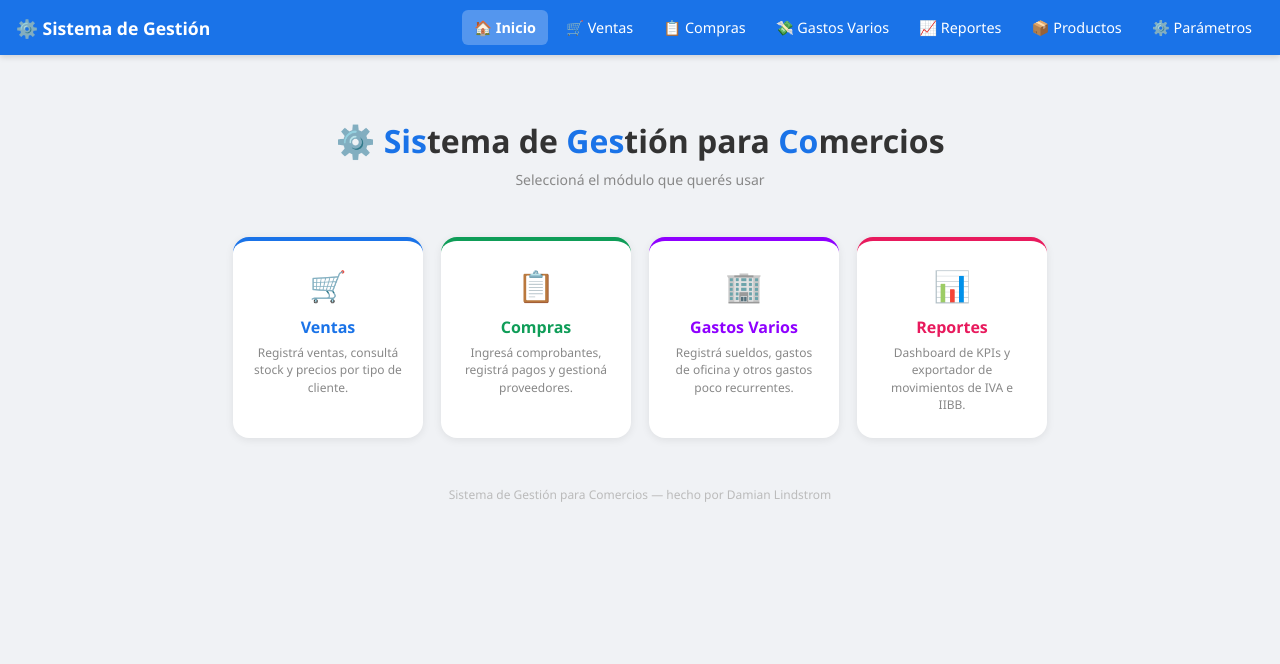
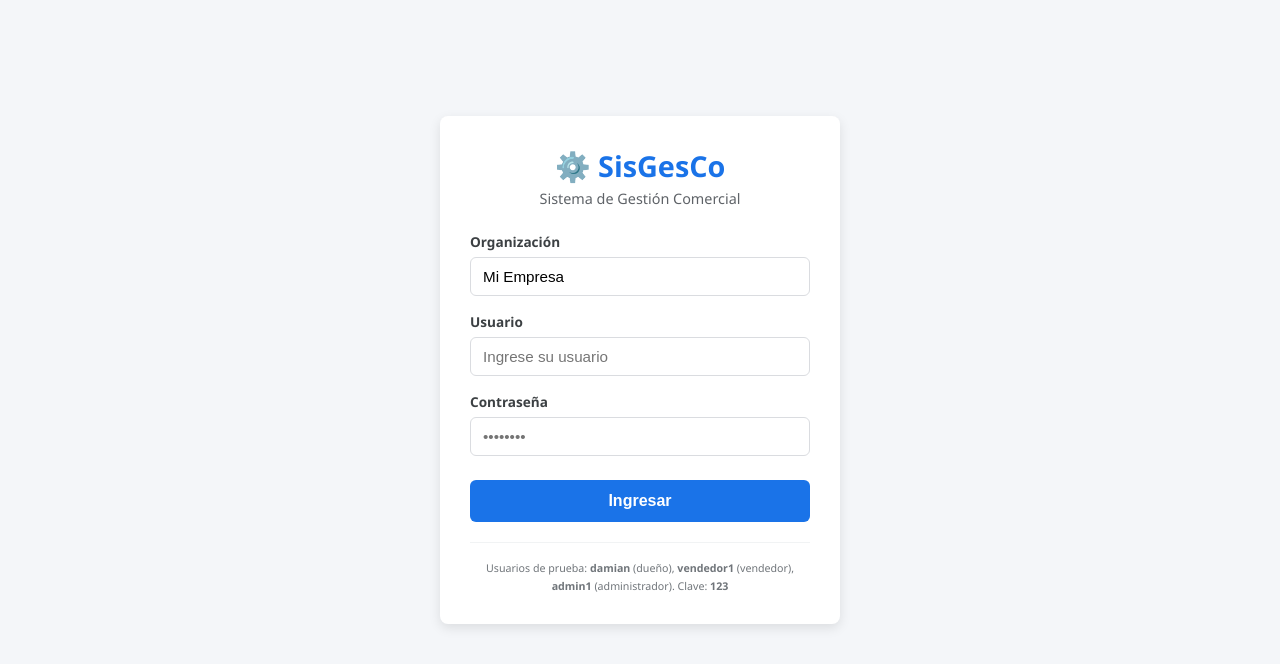
Before and after one commit to damianlindstrom/SisGesCo, an Angular app: page /login in a window 1280 px wide. Before the commit this address led to /. Shown: the top 664 px of the page. Built offline with nearby package versions, Linux system fonts and the light colour scheme.

Commit message:
Simulación de login por roles

```diff
--- a/src/app/app.routes.ts
+++ b/src/app/app.routes.ts
@@ -6,16 +6,54 @@ import { GastosVariosComponent } from './pages/gastos-varios/gastos-varios.compo
 import { ReportesComponent } from './pages/reportes/reportes.component';
 import { ProductosComponent } from './pages/productos/productos.component';
 import { ParametrosComponent } from './pages/parametros/parametros.component';
+import { LoginComponent } from './pages/login/login.component';
+import { AuthGuard } from './core/auth.guard';
 
-// Rutas equivalentes a los "form=" de doGet en Codigo.gs:
-// index -> home, ventas, compras, gastos_varios -> gastos-varios, reportes
 export const routes: Routes = [
-  { path: '', component: HomeComponent, pathMatch: 'full' },
-  { path: 'ventas', component: VentasComponent },
-  { path: 'compras', component: ComprasComponent },
-  { path: 'gastos-varios', component: GastosVariosComponent },
-  { path: 'reportes', component: ReportesComponent },
-  { path: 'productos', component: ProductosComponent },
-  { path: 'parametros', component: ParametrosComponent },
+  { path: 'login', component: LoginComponent },
+  { path: 'home', redirectTo: '', pathMatch: 'full' },
+
+  {
+    path: '',
+    component: HomeComponent,
+    canActivate: [AuthGuard],
+    data: { roles: ['dueño', 'vendedor', 'administrador'] }
+  },
+  {
+    path: 'ventas',
+    component: VentasComponent,
+    canActivate: [AuthGuard],
+    data: { roles: ['vendedor'] }
+  },
+  {
+    path: 'compras',
+    component: ComprasComponent,
+    canActivate: [AuthGuard],
+    data: { roles: ['administrador'] }
+  },
+  {
+    path: 'gastos-varios',
+    component: GastosVariosComponent,
+    canActivate: [AuthGuard],
+    data: { roles: ['administrador'] }
+  },
+  {
+    path: 'reportes',
+    component: ReportesComponent,
+    canActivate: [AuthGuard],
+    data: { roles: ['vendedor', 'administrador'] }
+  },
+  {
+    path: 'productos',
+    component: ProductosComponent,
+    canActivate: [AuthGuard],
+    data: { roles: ['vendedor', 'administrador'] }
+  },
+  {
+    path: 'parametros',
+    component: ParametrosComponent,
+    canActivate: [AuthGuard],
+    data: { roles: ['dueño'] }
+  },
   { path: '**', redirectTo: '' },
 ];
--- /dev/null
+++ b/src/app/core/auth.service.ts
@@ -0,0 +1,44 @@
+import { Injectable } from '@angular/core';
+import { Router } from '@angular/router';
+
+@Injectable({
+  providedIn: 'root'
+})
+export class AuthService {
+  // Base de datos simulada
+  private usuarios = [
+    { usuario: 'super', password: 'superusuario1', rol: 'dueño', organizacion: 'Mi Empresa' },
+    { usuario: 'vendedor', password: 'vendedor1', rol: 'vendedor', organizacion: 'Mi Empresa' },
+    { usuario: 'administrador', password: 'administrador1', rol: 'administrador', organizacion: 'Mi Empresa' }
+  ];
+
+  constructor(private router: Router) {}
+
+  login(usuario: string, password: string, organizacion: string): boolean {
+  const user = this.usuarios.find(u => u.usuario === usuario && u.password === password);
+  if (user) {
+    const usuarioConOrganizacion = { ...user, organizacion };
+    localStorage.setItem('usuarioActual', JSON.stringify(usuarioConOrganizacion));
+    return true;
+  }
+  return false;
+}
+
+  logout(): void {
+    localStorage.removeItem('usuarioActual');
+    this.router.navigate(['/login']);
+  }
+
+  obtenerUsuarioActual(): any {
+    const userStr = localStorage.getItem('usuarioActual');
+    return userStr ? JSON.parse(userStr) : null;
+  }
+
+  tienePermiso(rolesPermitidos: string[]): boolean {
+    const user = this.obtenerUsuarioActual();
+    if (!user) return false;
+    // El dueño siempre tiene acceso a todo, atajo conveniente
+    if (user.rol === 'dueño') return true;
+    return rolesPermitidos.includes(user.rol);
+  }
+}
--- a/src/app/pages/home/home.component.ts
+++ b/src/app/pages/home/home.component.ts
@@ -1,6 +1,7 @@
 import { Component } from '@angular/core';
 import { CommonModule } from '@angular/common';
 import { RouterLink } from '@angular/router';
+import { AuthService } from '../../core/auth.service';
 
 interface ModuloHome {
   ruta: string;
@@ -8,13 +9,42 @@ interface ModuloHome {
   icono: string;
   titulo: string;
   desc: string;
+  roles: string[];
 }
 
 const MODULOS: ModuloHome[] = [
-  { ruta: '/ventas', clase: 'ventas', icono: '🛒', titulo: 'Ventas', desc: 'Registrá ventas, consultá stock y precios por tipo de cliente.' },
-  { ruta: '/compras', clase: 'compras', icono: '📋', titulo: 'Compras', desc: 'Ingresá comprobantes, registrá pagos y gestioná proveedores.' },
-  { ruta: '/gastos-varios', clase: 'gastos-varios', icono: '🏢', titulo: 'Gastos Varios', desc: 'Registrá sueldos, gastos de oficina y otros gastos poco recurrentes.' },
-  { ruta: '/reportes', clase: 'reportes', icono: '📊', titulo: 'Reportes', desc: 'Dashboard de KPIs y exportador de movimientos de IVA e IIBB.' },
+  {
+    ruta: '/ventas',
+    clase: 'ventas',
+    icono: '🛒',
+    titulo: 'Ventas',
+    desc: 'Registrá ventas, consultá stock y precios por tipo de cliente.',
+    roles: ['vendedor']
+  },
+  {
+    ruta: '/compras',
+    clase: 'compras',
+    icono: '📋',
+    titulo: 'Compras',
+    desc: 'Ingresá comprobantes, registrá pagos y gestioná proveedores.',
+    roles: ['administrador']
+  },
+  {
+    ruta: '/gastos-varios',
+    clase: 'gastos-varios',
+    icono: '🏢',
+    titulo: 'Gastos Varios',
+    desc: 'Registrá sueldos, gastos de oficina y otros gastos poco recurrentes.',
+    roles: ['administrador']
+  },
+  {
+    ruta: '/reportes',
+    clase: 'reportes',
+    icono: '📊',
+    titulo: 'Reportes',
+    desc: 'Dashboard de KPIs y exportador de movimientos de IVA e IIBB.',
+    roles: ['vendedor', 'administrador']
+  },
 ];
 
 @Component({
@@ -25,5 +55,9 @@ const MODULOS: ModuloHome[] = [
   styleUrl: './home.component.css'
 })
 export class HomeComponent {
-  modulos = MODULOS;
+  constructor(private authService: AuthService) {}
+
+  get modulos(): ModuloHome[] {
+    return MODULOS.filter(m => this.authService.tienePermiso(m.roles));
+  }
 }
--- /dev/null
+++ b/src/app/pages/login/login.component.css
@@ -0,0 +1,100 @@
+.login-container {
+  display: flex;
+  justify-content: center;
+  align-items: center;
+  min-height: calc(100vh - 60px);
+  background-color: #f4f6f9;
+  padding: 20px;
+}
+
+.login-card {
+  background: white;
+  width: 100%;
+  max-width: 400px;
+  padding: 30px;
+  border-radius: 8px;
+  box-shadow: 0 4px 12px rgba(0, 0, 0, 0.1);
+}
+
+.login-header {
+  text-align: center;
+  margin-bottom: 24px;
+}
+
+.login-header h2 {
+  margin: 0;
+  color: #1a73e8;
+  font-size: 1.8rem;
+}
+
+.login-header p {
+  margin: 4px 0 0;
+  color: #5f6368;
+  font-size: 0.9rem;
+}
+
+.login-form {
+  display: flex;
+  flex-direction: column;
+  gap: 16px;
+}
+
+.form-group {
+  display: flex;
+  flex-direction: column;
+  gap: 6px;
+}
+
+.form-group label {
+  font-size: 0.85rem;
+  font-weight: 600;
+  color: #3c4043;
+}
+
+.form-group input {
+  padding: 10px 12px;
+  border: 1px solid #dadce0;
+  border-radius: 6px;
+  font-size: 0.95rem;
+  outline: none;
+  transition: border-color 0.2s;
+}
+
+.form-group input:focus {
+  border-color: #1a73e8;
+}
+
+.error-alert {
+  background-color: #fce8e6;
+  color: #c5221f;
+  padding: 10px;
+  border-radius: 6px;
+  font-size: 0.85rem;
+  text-align: center;
+}
+
+.btn-login {
+  background-color: #1a73e8;
+  color: white;
+  border: none;
+  padding: 12px;
+  border-radius: 6px;
+  font-size: 1rem;
+  font-weight: 600;
+  cursor: pointer;
+  transition: background-color 0.2s;
+  margin-top: 8px;
+}
+
+.btn-login:hover {
+  background-color: #1557b0;
+}
+
+.login-footer {
+  margin-top: 20px;
+  padding-top: 15px;
+  border-top: 1px solid #f1f3f4;
+  text-align: center;
+  color: #70757a;
+  font-size: 0.8rem;
+}
--- /dev/null
+++ b/src/app/pages/login/login.component.html
@@ -0,0 +1,56 @@
+<div class="login-container">
+  <div class="login-card">
+    <div class="login-header">
+      <h2>⚙️ SisGesCo</h2>
+      <p>Sistema de Gestión Comercial</p>
+    </div>
+
+    <form (ngSubmit)="onSubmit()" class="login-form">
+      <div class="form-group">
+        <label for="organizacion">Organización</label>
+        <input
+          type="text"
+          id="organizacion"
+          [(ngModel)]="organizacion"
+          name="organizacion"
+          placeholder="Ej: Mi Empresa"
+          required
+        />
+      </div>
+
+      <div class="form-group">
+        <label for="usuario">Usuario</label>
+        <input
+          type="text"
+          id="usuario"
+          [(ngModel)]="usuario"
+          name="usuario"
+          placeholder="Ingrese su usuario"
+          required
+        />
+      </div>
+
+      <div class="form-group">
+        <label for="password">Contraseña</label>
+        <input
+          type="password"
+          id="password"
+          [(ngModel)]="password"
+          name="password"
+          placeholder="••••••••"
+          required
+        />
+      </div>
+
+      <div *ngIf="errorMensaje" class="error-alert">
+        {{ errorMensaje }}
+      </div>
+
+      <button type="submit" class="btn-login">Ingresar</button>
+    </form>
+
+    <div class="login-footer">
+      <small>Usuarios de prueba: <b>damian</b> (dueño), <b>vendedor1</b> (vendedor), <b>admin1</b> (administrador). Clave: <b>123</b></small>
+    </div>
+  </div>
+</div>
--- /dev/null
+++ b/src/app/pages/login/login.component.ts
@@ -0,0 +1,37 @@
+import { Component } from '@angular/core';
+import { CommonModule } from '@angular/common';
+import { FormsModule } from '@angular/forms';
+import { Router } from '@angular/router';
+import { AuthService } from '../../core/auth.service';
+
+@Component({
+  selector: 'app-login',
+  standalone: true,
+  imports: [CommonModule, FormsModule],
+  templateUrl: './login.component.html',
+  styleUrl: './login.component.css'
+})
+export class LoginComponent {
+  organizacion = 'Mi Empresa';
+  usuario = '';
+  password = '';
+  errorMensaje = '';
+
+  constructor(private authService: AuthService, private router: Router) {}
+
+  onSubmit(): void {
+    this.errorMensaje = '';
+
+    if (!this.usuario || !this.password || !this.organizacion) {
+      this.errorMensaje = 'Por favor complete todos los campos';
+      return;
+    }
+
+    const exito = this.authService.login(this.usuario, this.password, this.organizacion);
+    if (exito) {
+      this.router.navigate(['/']);
+    } else {
+      this.errorMensaje = 'Usuario o contraseña incorrectos';
+    }
+  }
+}
--- a/src/app/shared/navbar/navbar.component.html
+++ b/src/app/shared/navbar/navbar.component.html
@@ -1,7 +1,8 @@
-<!-- Componente Navbar Unificado -->
-<nav class="app-navbar">
+<nav class="app-navbar" *ngIf="authService.obtenerUsuarioActual()">
   <div class="nav-brand">
-    <a routerLink="/" class="brand-link">⚙️ Sistema de Gestión</a>
+    <a routerLink="/" class="brand-link">
+      ⚙️ {{ authService.obtenerUsuarioActual()?.organizacion || 'Sistema de Gestión' }}
+    </a>
     <button type="button" class="nav-toggle" (click)="toggleMenuMobile()" aria-label="Abrir menú">
       ☰
     </button>
@@ -9,11 +10,26 @@
 
   <div class="nav-menu" [class.visible]="menuVisible">
     <a routerLink="/" routerLinkActive="active" [routerLinkActiveOptions]="{exact: true}" class="nav-item">🏠 Inicio</a>
-    <a routerLink="/ventas" routerLinkActive="active" class="nav-item">🛒 Ventas</a>
-    <a routerLink="/compras" routerLinkActive="active" class="nav-item">📋 Compras</a>
-    <a routerLink="/gastos-varios" routerLinkActive="active" class="nav-item">💸 Gastos Varios</a>
-    <a routerLink="/reportes" routerLinkActive="active" class="nav-item">📈 Reportes</a>
-    <a routerLink="/productos" routerLinkActive="active" class="nav-item">📦 Productos</a>
-    <a class="nav-item" routerLink="/parametros" routerLinkActive="active">⚙️ Parámetros</a>
+
+    <a *ngIf="authService.tienePermiso(['vendedor'])" routerLink="/ventas" routerLinkActive="active" class="nav-item">🛒 Ventas</a>
+
+    <a *ngIf="authService.tienePermiso(['administrador'])" routerLink="/compras" routerLinkActive="active" class="nav-item">📋 Compras</a>
+
+    <a *ngIf="authService.tienePermiso(['administrador'])" routerLink="/gastos-varios" routerLinkActive="active" class="nav-item">💸 Gastos Varios</a>
+
+    <a *ngIf="authService.tienePermiso(['vendedor', 'administrador'])" routerLink="/reportes" routerLinkActive="active" class="nav-item">📈 Reportes</a>
+
+    <a *ngIf="authService.tienePermiso(['vendedor', 'administrador'])" routerLink="/productos" routerLinkActive="active" class="nav-item">📦 Productos</a>
+
+    <a *ngIf="authService.tienePermiso(['dueño'])" routerLink="/parametros" routerLinkActive="active" class="nav-item">⚙️ Parámetros</a>
+
+    <div class="user-section">
+      <span class="user-badge">
+        👤 {{ authService.obtenerUsuarioActual()?.usuario }} ({{ authService.obtenerUsuarioActual()?.rol }})
+      </span>
+      <button type="button" class="btn-logout" (click)="logout()">
+        🚪 Salir
+      </button>
+    </div>
   </div>
 </nav>
```
Also changed, not shown: src/app/core/auth.guard.ts (added, +31 -0 lines), src/app/shared/navbar/navbar.component.css (+41 -0 lines), src/app/shared/navbar/navbar.component.ts (+10 -1 lines), 1 other file (tests, documents, lock files or other folders).
